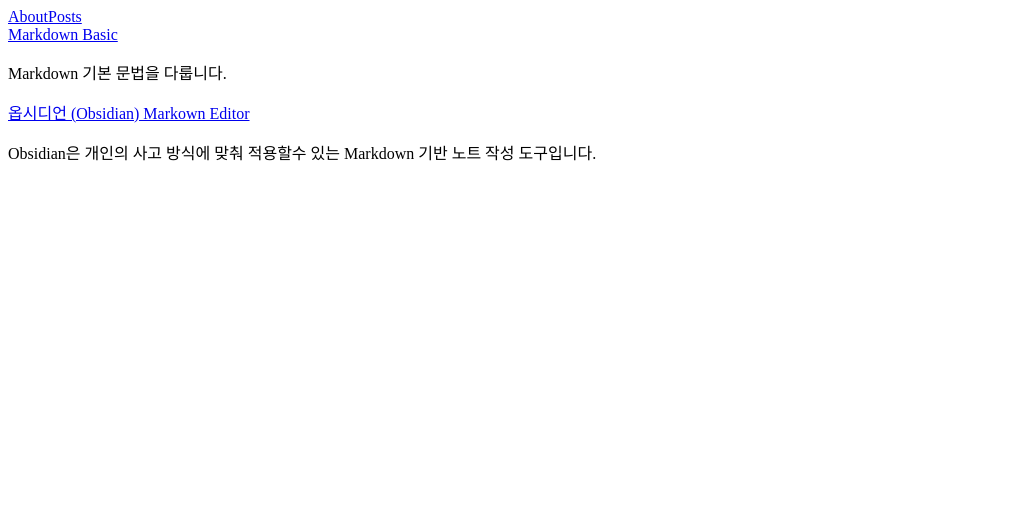
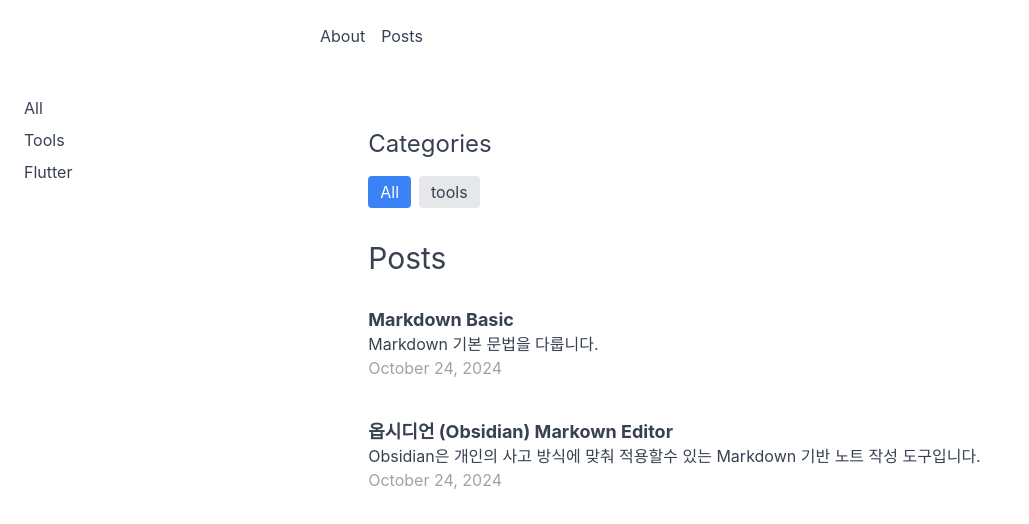
Before and after one commit to lazysoul/blog, a Next.js app: page /posts in a window 1280 px wide. Shown: the top 524 px of the page, without its empty margins (0-1029 px from the left). Built offline with nearby package versions, Linux system fonts and the light colour scheme; no server answers.

Commit message:
카테고리 기능 추가

```diff
--- /dev/null
+++ b/components/Layout.tsx
@@ -0,0 +1,14 @@
+import Sidebar from './Sidebar';
+
+const Layout = ({ children }) => {
+  return (
+    <div className="flex min-h-screen">
+      <Sidebar />
+      <main className="flex-grow">
+        {children}
+      </main>
+    </div>
+  );
+};
+
+export default Layout;
--- /dev/null
+++ b/components/Sidebar.tsx
@@ -0,0 +1,30 @@
+import Link from 'next/link';
+
+const Sidebar = () => {
+  return (
+    <aside className="flex min-h-screen bg-white p-6 pt-18">
+      <nav>
+        <ul className="space-y-2">
+          <li>
+            <Link href="/" className="text-gray-700 hover:text-gray-900">
+              All
+            </Link>
+          </li>
+          <li>
+            <Link href="/posts?categories=tools" className="text-gray-700 hover:text-gray-900">
+              Tools
+            </Link>
+          </li>
+          <li>
+            <Link href="/posts?categories=flutter" className="text-gray-700 hover:text-gray-900">
+              Flutter
+            </Link>
+          </li>
+          {/* 추가 메뉴 항목들 */}
+        </ul>
+      </nav>
+    </aside>
+  );
+};
+
+export default Sidebar;
--- a/lib/getPost.ts
+++ b/lib/getPost.ts
@@ -5,6 +5,7 @@ import matter from "gray-matter";
 import { parseISO, format } from 'date-fns'
 
 const postsDirectory = join(process.cwd(), "_posts");
+
 
 export function getPostSlugs() {
   return fs
@@ -54,6 +55,29 @@ export function getPostBySlug(slug: string, fields: string[] = []) {
   return items;
 }
 
+
+export function getPostsByCategory(category?: string) {
+  const posts = getAllPosts(['slug', 'title', 'date', 'excerpt', 'categories']);
+
+  if (!category) {
+    return posts;
+  }
+
+  return posts.filter(post => {
+    if (!post.categories) return false;
+
+    if (typeof post.categories === 'string') {
+      return post.categories.split(',').map(cat => cat.trim()).includes(category);
+    }
+
+    if (Array.isArray(post.categories)) {
+      return post.categories.includes(category);
+    }
+
+    return false;
+  });
+}
+
 export function getAllPosts(fields: string[] = []) {
   const slugs = getPostSlugs();
   const posts = slugs
@@ -62,3 +86,26 @@ export function getAllPosts(fields: string[] = []) {
     .sort((post1, post2) => (post1.date > post2.date ? -1 : 1));
   return posts;
 }
+
+export function getAllCategories(): string[] {
+  const posts = getAllPosts(['categories']);
+  const categoriesSet = new Set<string>();
+
+  posts.forEach(post => {
+    if (post.categories) {
+      if (typeof post.categories === 'string') {
+        // 카테고리가 쉼표로 구분된 문자열인 경우
+        post.categories.split(',').forEach(category =>
+          categoriesSet.add(category.trim())
+        );
+      } else if (Array.isArray(post.categories)) {
+        // 카테고리가 이미 배열인 경우
+        post.categories.forEach(category =>
+          categoriesSet.add(category.trim())
+        );
+      }
+    }
+  });
+
+  return Array.from(categoriesSet);
+}
--- a/pages/_app.tsx
+++ b/pages/_app.tsx
@@ -1,4 +1,7 @@
 import "tailwindcss/tailwind.css";
+
+import '../styles/globals.css';
+import Layout from '../components/Layout';
 
 import type { AppProps } from "next/app";
 import Head from "next/head";
@@ -31,9 +34,11 @@ export default function MyApp({ Component, pageProps }: AppProps) {
 
       <Header />
 
-      <main className="py-14">
-        <Component {...pageProps} />
-      </main>
+      <Layout>
+        <main className="py-14">
+          <Component {...pageProps} />
+        </main>
+      </Layout>
     </Auth0Provider>
   );
 }
--- a/pages/posts/index.tsx
+++ b/pages/posts/index.tsx
@@ -1,17 +1,51 @@
-import type { InferGetStaticPropsType } from "next";
+import type { GetStaticProps, InferGetStaticPropsType } from "next";
 import Link from "next/link";
 import Container from "../../components/container";
-import { format } from 'date-fns';
-import { parseISO } from 'date-fns';
-import { getAllPosts } from "../../lib/getPost";
+import { format, parseISO } from 'date-fns';
+import { getAllPosts, getPostsByCategory, getAllCategories } from "../../lib/getPost";
+import { useRouter } from 'next/router';
 
-export default function NotePage({
-  allPosts,
+type Post = {
+  slug: string;
+  title: string;
+  excerpt: string;
+  date: string;
+  categories?: string[];
+};
+
+export default function PostsPage({
+  posts,
+  categories,
 }: InferGetStaticPropsType<typeof getStaticProps>) {
+  const router = useRouter();
+  const currentCategory = router.query.category as string | undefined;
+
+  const filteredPosts = currentCategory
+    ? posts.filter(post => post.categories?.includes(currentCategory))
+    : posts;
+
   return (
     <Container>
-      {allPosts.length ? (
-        allPosts.map((post) => (
+      <div className="mb-8">
+        <h2 className="text-2xl mb-4">Categories</h2>
+        <div className="flex flex-wrap gap-2">
+          <Link href="/posts" className={`px-3 py-1 rounded ${!currentCategory ? 'bg-blue-500 text-white' : 'bg-gray-200'}`}>
+            All
+          </Link>
+          {categories.map(category => (
+            <Link
+              key={category}
+              href={`/posts?category=${category}`}
+              className={`px-3 py-1 rounded ${currentCategory === category ? 'bg-blue-500 text-white' : 'bg-gray-200'}`}
+            >
+              {category}
+            </Link>
+          ))}
+        </div>
+      </div>
+      <h1 className="text-3xl mb-8">Posts {currentCategory ? `in ${currentCategory}` : ''}</h1>
+      {filteredPosts.length ? (
+        filteredPosts.map((post: Post) => (
           <article key={post.slug} className="mb-10">
             <Link
               as={`/posts/${post.slug}`}
@@ -22,21 +56,25 @@ export default function NotePage({
             </Link>
             <p>{post.excerpt}</p>
             <div className="text-gray-400">
-              {/* <time dateTime={post.date.toISOString()}>{format(parseISO(post.date), 'LLLL d, yyyy')}</time> */}
+              <time dateTime={post.date}>{format(parseISO(post.date), 'LLLL d, yyyy')}</time>
             </div>
           </article>
         ))
       ) : (
-        <p>No blog posted yet :/</p>
+        <p>No blog posts found.</p>
       )}
     </Container>
   );
 }
 
-export async function getStaticProps() {
-  const allPosts = getAllPosts(["slug", "title", "excerpt", "date"]);
+export const getStaticProps: GetStaticProps = async ({ params }) => {
+  const categories = getAllCategories();
+  const allPosts = getAllPosts(["slug", "title", "excerpt", "date", "categories"]);
 
   return {
-    props: { allPosts },
+    props: {
+      posts: allPosts,
+      categories
+    },
   };
-}
+};
--- /dev/null
+++ b/styles/globals.css
@@ -0,0 +1,8 @@
+@tailwind base;
+@tailwind components;
+@tailwind utilities;
+
+/* 추가적인 전역 스타일 */
+body {
+  font-family: -apple-system, BlinkMacSystemFont, 'Segoe UI', Roboto, Oxygen, Ubuntu, Cantarell, 'Open Sans', 'Helvetica Neue', sans-serif;
+}
```
